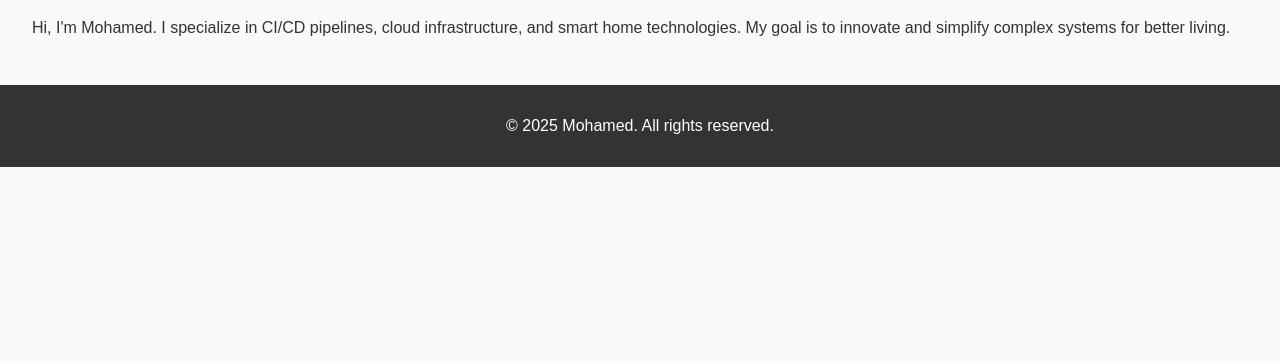
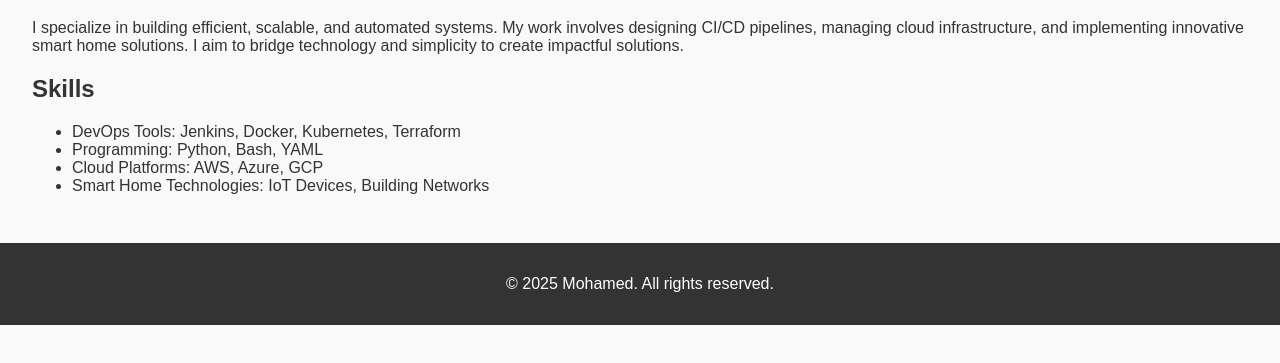
Before and after one commit to muhamedusama92/My-portfolio-website, a plain HTML site: page about.html in a window 1280 px wide. Shown: the part 143-506 px from the top of the page. Drawn offline with Linux system fonts and the light colour scheme.

Commit message:
Update about.html

```diff
--- a/about.html
+++ b/about.html
@@ -19,7 +19,14 @@
     </header>
     <main>
     <h1>About Me</h1>
-    <p>Hi, I'm Mohamed. I specialize in CI/CD pipelines, cloud infrastructure, and smart home technologies. My goal is to innovate and simplify complex systems for better living.</p>
+    <p>I specialize in building efficient, scalable, and automated systems. My work involves designing CI/CD pipelines, managing cloud infrastructure, and implementing innovative smart home solutions. I aim to bridge technology and simplicity to create impactful solutions.</p>
+    <h2>Skills</h2>
+    <ul>
+        <li>DevOps Tools: Jenkins, Docker, Kubernetes, Terraform</li>
+        <li>Programming: Python, Bash, YAML</li>
+        <li>Cloud Platforms: AWS, Azure, GCP</li>
+        <li>Smart Home Technologies: IoT Devices, Building Networks</li>
+    </ul>
     </main>
     <footer>
         <p>© 2025 Mohamed. All rights reserved.</p>
```
